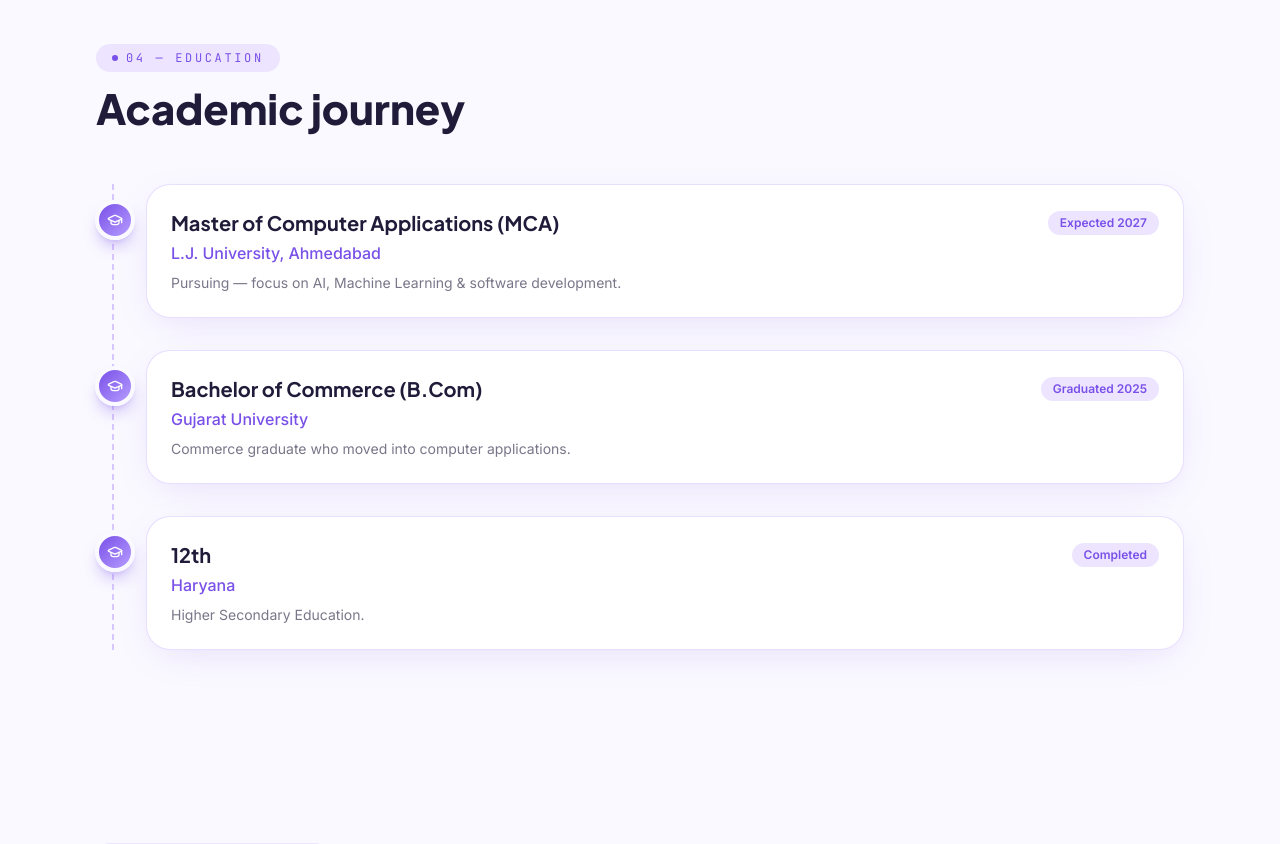
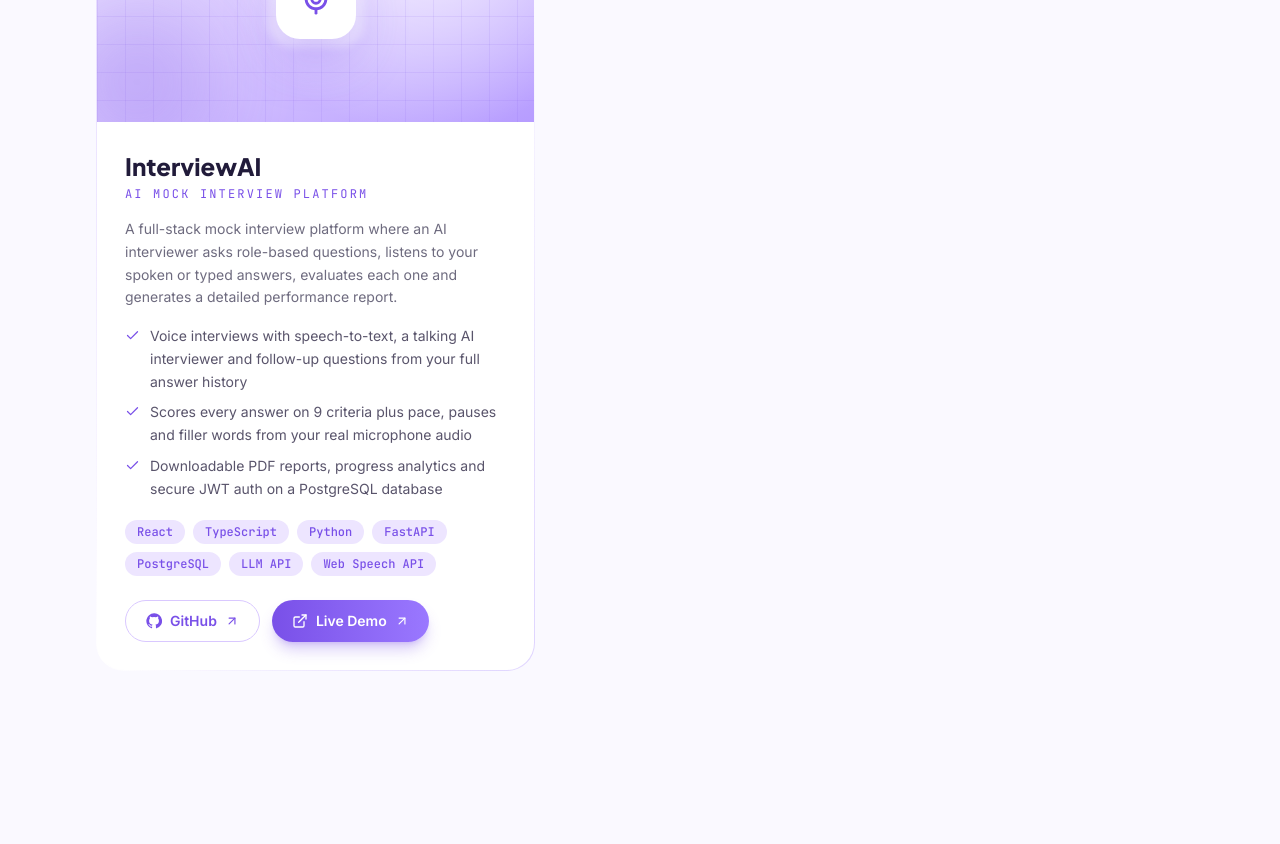
Before and after one commit to khuc-choudhary/Portfolio, a React (Vite) app: page / in a window 1280 px wide. Shown: the part 4020-4864 px from the top of the page. Built offline with nearby package versions, Linux system fonts and the light colour scheme.

Commit message:
Add AI Mock Interview Platform project

```diff
--- a/src/components/Icon.jsx
+++ b/src/components/Icon.jsx
@@ -1,10 +1,10 @@
 import {
   Terminal, Brain, BarChart3, Database, Coffee, Server, Globe, Braces, Palette,
-  Smartphone, Layers, Truck, BookOpenCheck, Briefcase, Code2, Wrench, Cpu, House, Repeat2,
+  Smartphone, Layers, Truck, BookOpenCheck, Briefcase, Code2, Wrench, Cpu, House, Repeat2, Mic,
 } from 'lucide-react'
 
 // Explicit map keeps the bundle small (no wildcard import of every icon).
-const icons = { Terminal, Brain, BarChart3, Database, Coffee, Server, Globe, Braces, Palette, Smartphone, Layers, Truck, BookOpenCheck, Briefcase, Code2, Wrench, Cpu, House, Repeat2 }
+const icons = { Terminal, Brain, BarChart3, Database, Coffee, Server, Globe, Braces, Palette, Smartphone, Layers, Truck, BookOpenCheck, Briefcase, Code2, Wrench, Cpu, House, Repeat2, Mic }
 
 export default function Icon({ name, ...props }) {
   const C = icons[name] || Code2
--- a/src/components/Projects.jsx
+++ b/src/components/Projects.jsx
@@ -64,10 +64,12 @@ export default function Projects() {
                       <GithubIcon width={16} height={16} /> GitHub
                       <ArrowUpRight size={14} className="transition-transform duration-300 group-hover/b:-translate-y-0.5 group-hover/b:translate-x-0.5" />
                     </a>
-                    <a href={p.demo} target="_blank" rel="noopener noreferrer" className="btn-primary group/b !px-5 !py-2.5">
-                      <ExternalLink size={16} /> Live Demo
-                      <ArrowUpRight size={14} className="transition-transform duration-300 group-hover/b:-translate-y-0.5 group-hover/b:translate-x-0.5" />
-                    </a>
+                    {p.demo && (
+                      <a href={p.demo} target="_blank" rel="noopener noreferrer" className="btn-primary group/b !px-5 !py-2.5">
+                        <ExternalLink size={16} /> Live Demo
+                        <ArrowUpRight size={14} className="transition-transform duration-300 group-hover/b:-translate-y-0.5 group-hover/b:translate-x-0.5" />
+                      </a>
+                    )}
                   </div>
                   {p.placeholder && (
                     <p className="mt-4 flex items-center gap-1.5 text-xs text-amber-600">
--- a/src/data/content.js
+++ b/src/data/content.js
@@ -79,6 +79,22 @@ export const projects = [
     github: 'https://github.com/khuc-choudhary/Full-Flash-AI-Powered-Job-Hunting-Portal',
     demo: 'https://full-flash-ai-powered-job-hunting-p.vercel.app',
   },
+  {
+    title: 'InterviewAI',
+    tagline: 'AI Mock Interview Platform',
+    description:
+      'A full-stack mock interview platform where an AI interviewer asks role-based questions, listens to your spoken or typed answers, evaluates each one and generates a detailed performance report.',
+    highlights: [
+      'Voice interviews with speech-to-text, a talking AI interviewer and follow-up questions from your full answer history',
+      'Scores every answer on 9 criteria plus pace, pauses and filler words from your real microphone audio',
+      'Downloadable PDF reports, progress analytics and secure JWT auth on a PostgreSQL database',
+    ],
+    tech: ['React', 'TypeScript', 'Python', 'FastAPI', 'PostgreSQL', 'LLM API', 'Web Speech API'],
+    icon: 'Mic',
+    gradient: 'from-violet-500/40 to-fuchsia-500/10',
+    github: 'https://github.com/khuc-choudhary/ai-mock-interview-platform',
+    demo: 'https://mockinterview-web.onrender.com',
+  },
 ]
 
 export const education = [
```
